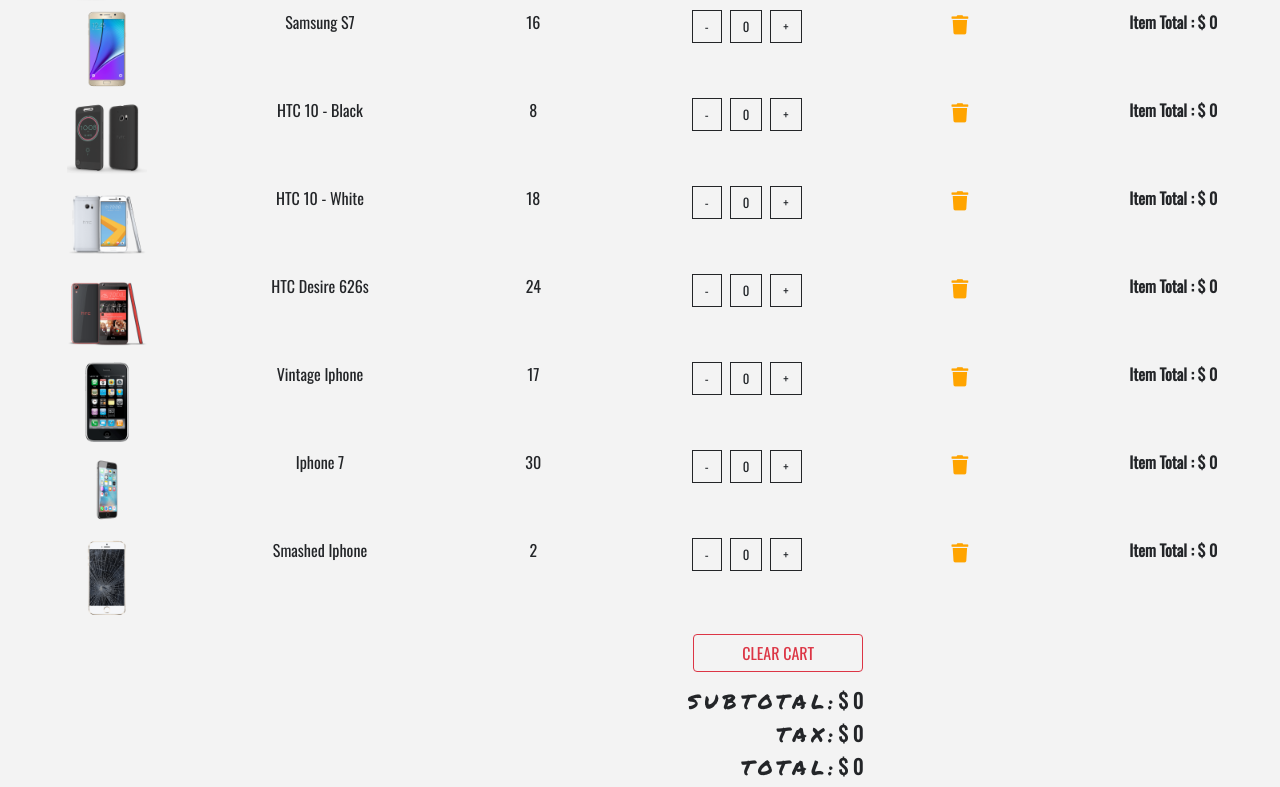
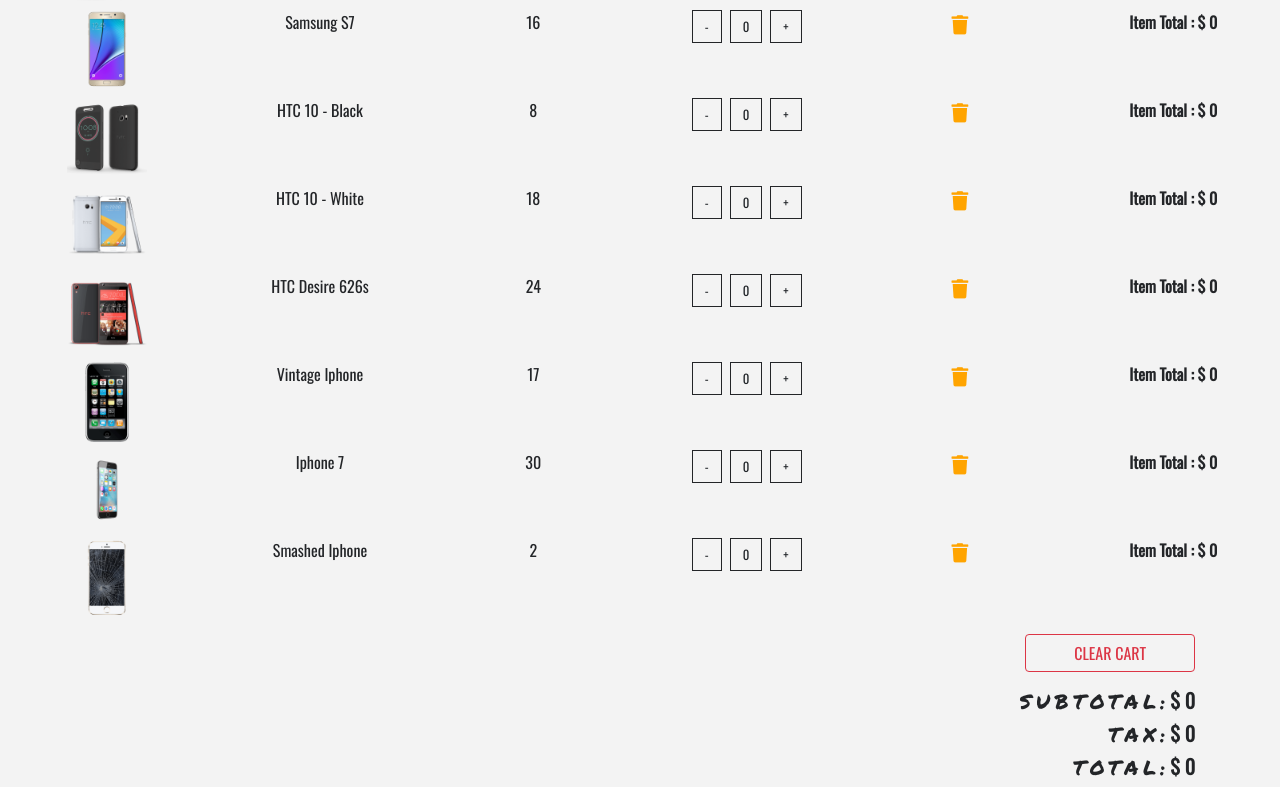
Before and after one commit to GuilhermeBorges3Ddev/PhoneE-Commerce, a React (Create React App) app in the folder store-recording/: page /cart in a window 1280 px wide. Shown: the part 264-1051 px from the top of the page. Built offline with nearby package versions, Linux system fonts and the light colour scheme.

Commit message:
Cart mounted with Subtotal, total and tax align on th right

```diff
--- a/store-recording/src/components/Cart/CartTotals.js
+++ b/store-recording/src/components/Cart/CartTotals.js
@@ -7,7 +7,7 @@
         <React.Fragment>
             <div className="container">
                 <div className="row">
-                    <div className="col-10 mt-2 ml-sm-5 ml-auto col-sm-8 text-capitalize text-right">
+                    <div className="col-10 mt-2 ml-sm-5 ml-md-auto col-sm-8 text-capitalize text-right">
                         <Link to="/">
                             <button
                                 className="btn btn-outline-danger text-uppercase
```
